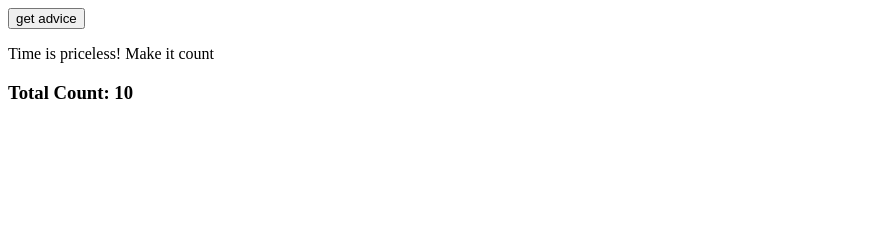
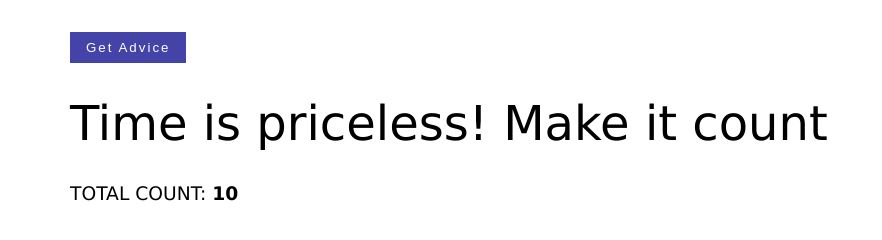
Before and after one commit to emmeiwhite/advice-app-js-dom-manipulation, a plain HTML site: page index.html in a window 1280 px wide. Shown: the whole page, without its empty margins (0-882 px from the left). Drawn offline with Linux system fonts and the light colour scheme.

Commit message:
Basic Styling set !!

```diff
--- a/index.html
+++ b/index.html
@@ -15,8 +15,8 @@
   <body>
     <section class="container">
       <button>get advice</button>
-      <p>Time is priceless! Make it count</p>
-      <h3>
+      <p class="result">Time is priceless! Make it count</p>
+      <h3 class="count">
         Total Count:
         <span>10</span>
       </h3>
--- a/style.css
+++ b/style.css
@@ -0,0 +1,49 @@
+* {
+  margin: 0;
+  padding: 0;
+  box-sizing: border-box;
+}
+
+:root {
+  --primary-color: rgb(68, 68, 168);
+  --secondary-color: rgb(164, 107, 0);
+  --color-white: #fff;
+  --color-blue: #17179b;
+  font-family: 'Lucida Sans', 'Lucida Sans Regular', 'Lucida Grande', 'Lucida Sans Unicode', Geneva,
+    Verdana, sans-serif;
+}
+
+.container {
+  margin: 2rem auto;
+  max-width: 1170px;
+  padding: 0 15px;
+}
+
+button {
+  border: none;
+  padding: 0.5rem 1rem;
+  cursor: pointer;
+  background-color: var(--primary-color);
+  color: var(--color-white);
+  text-transform: capitalize;
+  letter-spacing: 2px;
+  transition: all 0.25s;
+}
+
+button:hover {
+  background-color: var(--color-blue);
+}
+
+.result {
+  margin: 2rem auto;
+  font-size: 3rem;
+}
+
+.count {
+  font-weight: 100;
+  text-transform: uppercase;
+}
+
+.count span {
+  font-weight: 600;
+}
```
